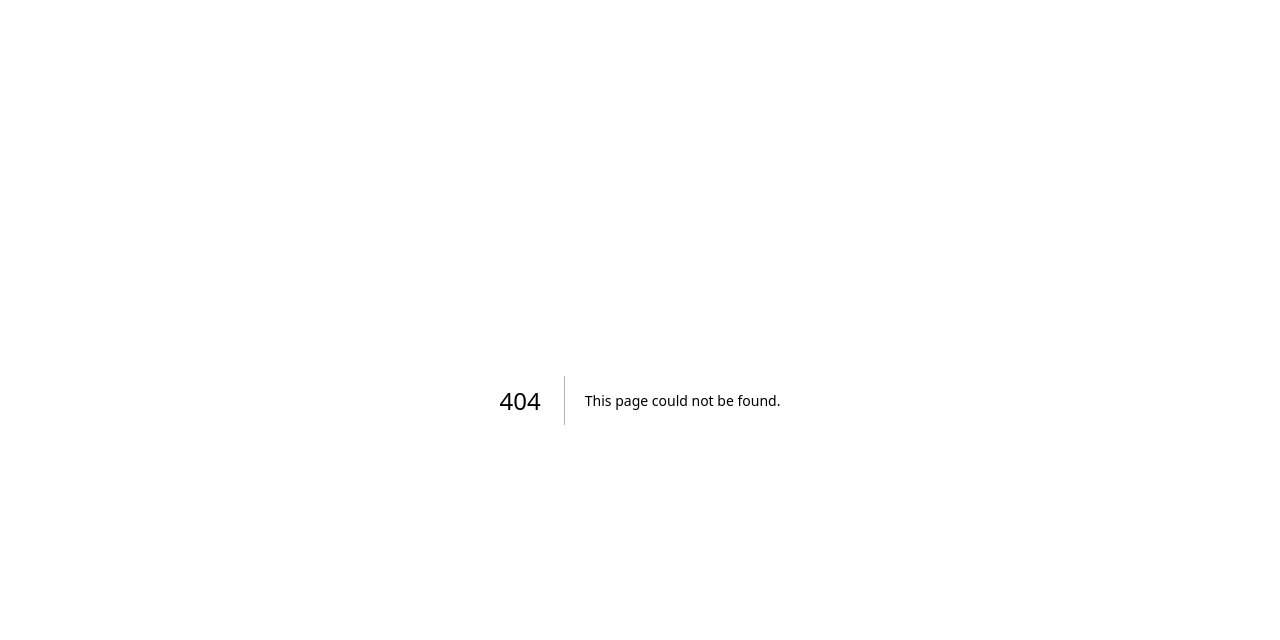
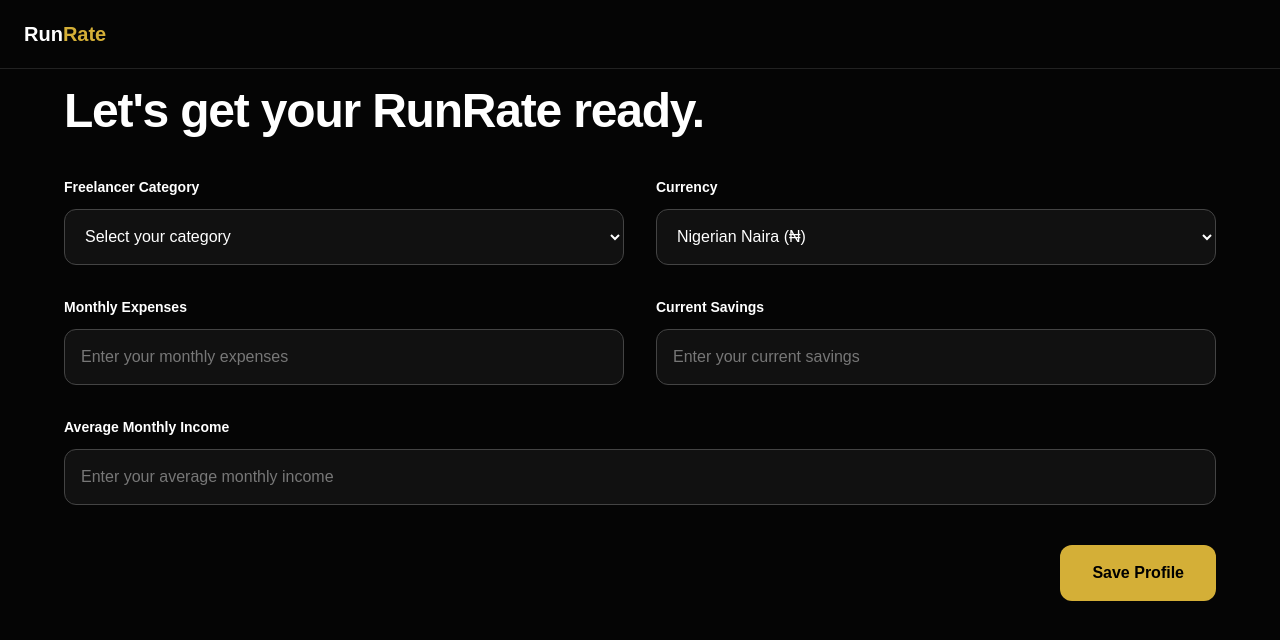
Before and after one commit to Purple-Flames/RunRate, a Next.js app: page /onboarding in a window 1280 px wide. Before the commit this address had no page. Shown: the top 640 px of the page. Built offline with nearby package versions, Linux system fonts and the light colour scheme.

Commit message:
Build RunRate profile setup

```diff
--- /dev/null
+++ b/app/onboarding/page.tsx
@@ -0,0 +1,61 @@
+"use client"
+
+import { useState } from "react"
+
+export default function OnboardingPage() {
+  const [category, setCategory] = useState("")
+  const [currency, setCurrency] = useState("NGN")
+  const [expenses, setExpenses] = useState("")
+  const [savings, setSavings] = useState("")
+  const [income, setIncome] = useState("")
+
+  return (
+    <main className="min-h-screen w-full bg-[#050505] text-white">
+      <header className="w-full border-b border-[#222] px-6 py-5">
+        <span className="text-xl font-bold">Run<span className="text-[#D4AF37]">Rate</span></span>
+      </header>
+      <section className="min-h-[calc(100vh-73px)] w-full px-6 py-10 sm:px-10 lg:px-16">
+        <p className="text-sm font-bold uppercase tracking-[0.2em] text-[#D4AF37]">Profile Setup</p>
+        <h1 className="mt-4 text-3xl font-extrabold tracking-tight sm:text-5xl">Let&apos;s get your RunRate ready.</h1>
+        <div className="mt-10 grid w-full gap-8 lg:grid-cols-2">
+          <div>
+            <label className="block text-sm font-bold">Freelancer Category</label>
+            <select value={category} onChange={(e) => setCategory(e.target.value)} className="mt-3 h-14 w-full rounded-xl border border-[#444] bg-[#111] px-4 text-base text-white">
+              <option value="">Select your category</option>
+              <option value="designer">Designer</option>
+              <option value="developer">Developer</option>
+              <option value="writer">Writer</option>
+              <option value="marketer">Marketer</option>
+              <option value="consultant">Consultant</option>
+              <option value="other">Other</option>
+            </select>
+          </div>
+          <div>
+            <label className="block text-sm font-bold">Currency</label>
+            <select value={currency} onChange={(e) => setCurrency(e.target.value)} className="mt-3 h-14 w-full rounded-xl border border-[#444] bg-[#111] px-4 text-base text-white">
+              <option value="NGN">Nigerian Naira (₦)</option>
+              <option value="USD">US Dollar ($)</option>
+            </select>
+          </div>
+        </div>
+        <div className="mt-8 grid w-full gap-8 lg:grid-cols-2">
+          <div>
+            <label className="block text-sm font-bold">Monthly Expenses</label>
+            <input value={expenses} onChange={(e) => setExpenses(e.target.value)} type="number" placeholder="Enter your monthly expenses" className="mt-3 h-14 w-full rounded-xl border border-[#444] bg-[#111] px-4 text-base text-white placeholder:text-[#777]" />
+          </div>
+          <div>
+            <label className="block text-sm font-bold">Current Savings</label>
+            <input value={savings} onChange={(e) => setSavings(e.target.value)} type="number" placeholder="Enter your current savings" className="mt-3 h-14 w-full rounded-xl border border-[#444] bg-[#111] px-4 text-base text-white placeholder:text-[#777]" />
+          </div>
+        </div>
+        <div className="mt-8 w-full">
+          <label className="block text-sm font-bold">Average Monthly Income</label>
+          <input value={income} onChange={(e) => setIncome(e.target.value)} type="number" placeholder="Enter your average monthly income" className="mt-3 h-14 w-full rounded-xl border border-[#444] bg-[#111] px-4 text-base text-white placeholder:text-[#777]" />
+        </div>
+        <div className="mt-10 flex w-full justify-end">
+          <button type="button" className="h-14 w-full rounded-xl bg-[#D4AF37] px-8 text-base font-bold text-black sm:w-auto">Save Profile</button>
+        </div>
+      </section>
+    </main>
+  )
+}
```
